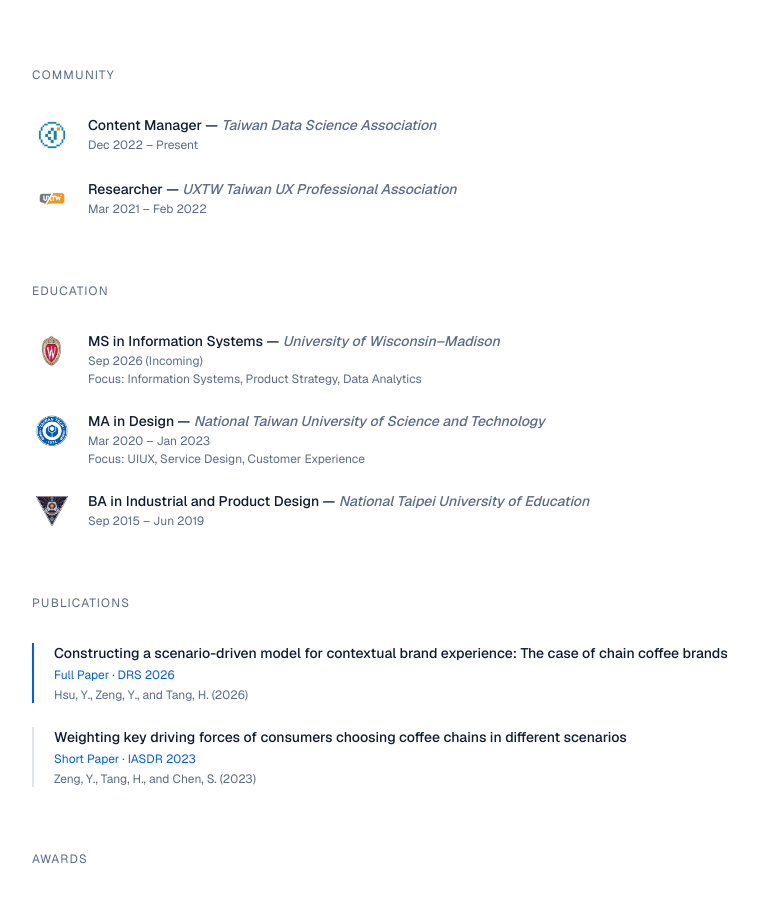
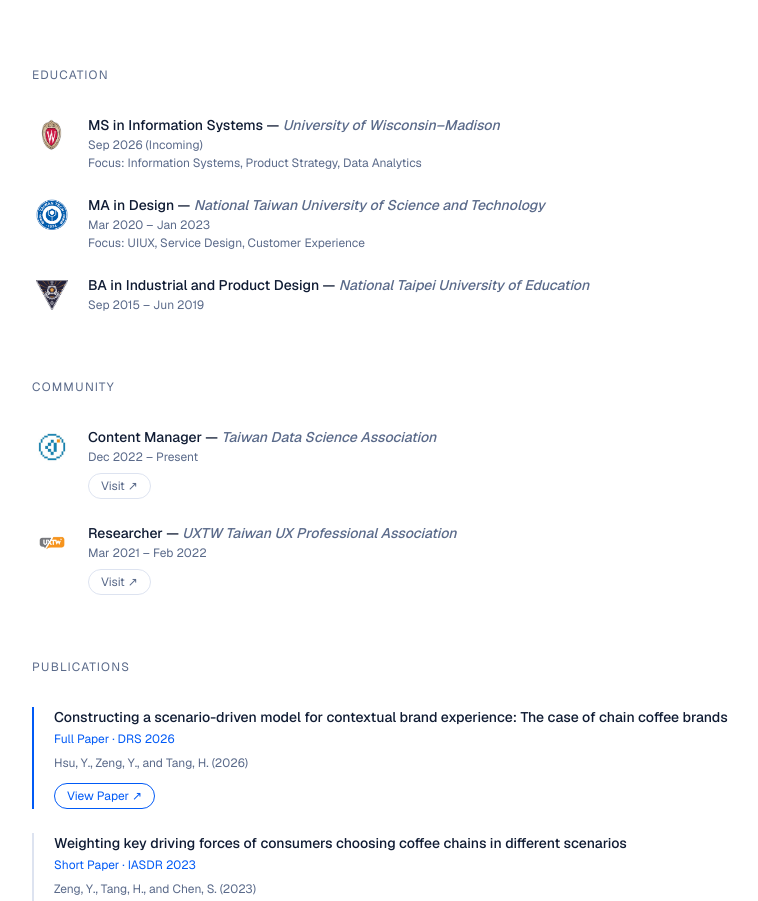
Before and after one commit to Ting1127/portfolio-next, a Next.js app: page /about in a window 1280 px wide. Shown: the part 1873-2774 px from the top of the page, without its empty margins (256-1014 px from the left). Built offline with nearby package versions, Linux system fonts and the light colour scheme.

Commit message:
add earlier work and community design sections

```diff
--- a/src/app/about/page.tsx
+++ b/src/app/about/page.tsx
@@ -11,8 +11,8 @@
   ];
 
   const community = [
-    { logo: "/logos/twds.png", title: "Content Manager", company: "Taiwan Data Science Association", period: "Dec 2022 – Present" },
-    { logo: "/logos/uxtw.png", title: "Researcher", company: "UXTW Taiwan UX Professional Association", period: "Mar 2021 – Feb 2022" },
+    { logo: "/logos/twds.png", title: "Content Manager", company: "Taiwan Data Science Association", period: "Dec 2022 – Present", link: "https://www.facebook.com/share/g/14hU21YtanM/" },
+    { logo: "/logos/uxtw.png", title: "Researcher", company: "UXTW Taiwan UX Professional Association", period: "Mar 2021 – Feb 2022", link: "https://www.facebook.com/theUXTW/?locale=zh_TW" },
   ];
 
   const education = [
@@ -27,12 +27,14 @@
       venue: "Full Paper · DRS 2026",
       citation: "Hsu, Y., Zeng, Y., and Tang, H. (2026)",
       accent: true,
+      link: "https://dl.designresearchsociety.org/drs-conference-papers/drs2026/researchpapers/69/",
     },
     {
       title: "Weighting key driving forces of consumers choosing coffee chains in different scenarios",
       venue: "Short Paper · IASDR 2023",
       citation: "Zeng, Y., Tang, H., and Chen, S. (2023)",
       accent: false,
+      link: "https://dl.designresearchsociety.org/iasdr/iasdr2023/shortpapers/46/",
     },
   ];
 
@@ -86,9 +88,8 @@
         {/* Intro */}
         <p className="text-xs tracking-widest uppercase mb-6" style={{ color: "var(--accent)" }}>About</p>
         <div className="flex flex-col md:flex-row gap-12 items-start mb-20">
-          {/* 左側文字 */}
           <div className="flex-1">
-            <h1 className="text-3xl md:text-4xl font-medium tracking-tight mb-8"style={{ color: "var(--text)" }}>
+            <h1 className="text-3xl md:text-4xl font-medium tracking-tight mb-8" style={{ color: "var(--text)" }}>
               Hi, I'm Jennie Zeng (曾鈺婷) ⟡
             </h1>
             <div className="text-base leading-relaxed space-y-5" style={{ color: "var(--text)" }}>
@@ -97,9 +98,7 @@
               <p>Right now I'm most interested in how generative AI is changing brand discovery, user decision-making, and how teams should build differently as a result.</p>
             </div>
           </div>
-          {/* 右側照片 */}
-          <div className="flex-shrink-0 w-64 md:w-72 rounded-2xl overflow-hidden"
-            style={{ aspectRatio: "3/4" }}>
+          <div className="flex-shrink-0 w-64 md:w-72 rounded-2xl overflow-hidden" style={{ aspectRatio: "3/4" }}>
             <img src="/about-photo.jpg" alt="Jennie" className="w-full h-full object-cover" />
           </div>
         </div>
@@ -109,12 +108,12 @@
           <p className="text-xs tracking-widest uppercase mb-6" style={{ color: "var(--muted)" }}>Outside of work, I love</p>
           <div className="text-sm leading-loose mb-8" style={{ color: "var(--text)" }}>
             Learning Japanese 🇯🇵<br />
-            Good coffee & matcha ☕<br />
-            Illustration & photography 📷<br />
+            Good coffee ☕ & matcha 🍵<br />
+            Illustration 🎨 & photography 📷<br />
             Travelling for food 🍜<br />
-            Exhibitions & art history 🎨<br />
+            Exhibitions & art history 🖼️<br />
             Miffy 🐰<br />
-            Blackpink 🖤
+            Blackpink 🖤🩷
           </div>
         </div>
 
@@ -134,34 +133,13 @@
             {experiences.map((e) => (
               <div key={e.company} className="flex gap-4 items-start">
                 <div className="w-10 h-10 rounded-xl overflow-hidden bg-white flex-shrink-0 flex items-center justify-center">
-  <img src={e.logo} alt={e.company}
-    className={`object-contain ${e.company.includes("Wisconsin") ? "w-full h-full" : "w-8 h-8"}`} />
-</div>
-                <div>
-                  <p className="text-sm font-medium" style={{ color: "var(--text)" }}>
-                    {e.title} — <span className="italic" style={{ color: "var(--muted)" }}>{e.company}</span>
-                  </p>
-                  <p className="text-xs mt-0.5" style={{ color: "var(--muted)" }}>{e.period} · {e.location}</p>
-                </div>
-              </div>
-            ))}
-          </div>
-        </div>
-
-        {/* Community */}
-        <div className="mb-16">
-          <p className="text-xs tracking-widest uppercase mb-8" style={{ color: "var(--muted)" }}>Community</p>
-          <div className="space-y-6">
-            {community.map((e) => (
-              <div key={e.company} className="flex gap-4 items-start">
-                <div className="w-10 h-10 rounded-xl overflow-hidden bg-white flex-shrink-0 flex items-center justify-center">
                   <img src={e.logo} alt={e.company} className="w-8 h-8 object-contain" />
                 </div>
                 <div>
                   <p className="text-sm font-medium" style={{ color: "var(--text)" }}>
                     {e.title} — <span className="italic" style={{ color: "var(--muted)" }}>{e.company}</span>
                   </p>
-                  <p className="text-xs mt-0.5" style={{ color: "var(--muted)" }}>{e.period}</p>
+                  <p className="text-xs mt-0.5" style={{ color: "var(--muted)" }}>{e.period} · {e.location}</p>
                 </div>
               </div>
             ))}
@@ -189,6 +167,33 @@
           </div>
         </div>
 
+        {/* Community */}
+        <div className="mb-16">
+          <p className="text-xs tracking-widest uppercase mb-8" style={{ color: "var(--muted)" }}>Community</p>
+          <div className="space-y-6">
+            {community.map((e) => (
+              <div key={e.company} className="flex gap-4 items-start">
+                <div className="w-10 h-10 rounded-xl overflow-hidden bg-white flex-shrink-0 flex items-center justify-center">
+                  <img src={e.logo} alt={e.company} className="w-8 h-8 object-contain" />
+                </div>
+                <div>
+                  <p className="text-sm font-medium" style={{ color: "var(--text)" }}>
+                    {e.title} — <span className="italic" style={{ color: "var(--muted)" }}>{e.company}</span>
+                  </p>
+                  <p className="text-xs mt-0.5 mb-2" style={{ color: "var(--muted)" }}>{e.period}</p>
+                  {e.link && (
+                    <a href={e.link} target="_blank"
+                      className="text-xs px-3 py-1 rounded-full border inline-block hover:opacity-80 transition-opacity"
+                      style={{ borderColor: "var(--border)", color: "var(--muted)" }}>
+                      Visit ↗
+                    </a>
+                  )}
+                </div>
+              </div>
+            ))}
+          </div>
+        </div>
+
         {/* Publications */}
         <div className="mb-16">
           <p className="text-xs tracking-widest uppercase mb-8" style={{ color: "var(--muted)" }}>Publications</p>
@@ -197,8 +202,15 @@
               <div key={p.title} className="pl-5 border-l-2"
                 style={{ borderColor: p.accent ? "var(--accent)" : "var(--border)" }}>
                 <p className="text-sm font-medium mb-1" style={{ color: "var(--text)" }}>{p.title}</p>
-                <p className="text-xs mb-1" style={{ color: "var(--accent)" }}>{p.venue}</p>
-                <p className="text-xs" style={{ color: "var(--muted)" }}>{p.citation}</p>
+                <p className="text-xs mb-2" style={{ color: "var(--accent)" }}>{p.venue}</p>
+                <p className="text-xs mb-3" style={{ color: "var(--muted)" }}>{p.citation}</p>
+                {p.link && (
+                  <a href={p.link} target="_blank"
+                    className="text-xs px-3 py-1 rounded-full border inline-block hover:opacity-80 transition-opacity"
+                    style={{ borderColor: "var(--accent)", color: "var(--accent)" }}>
+                    View Paper ↗
+                  </a>
+                )}
               </div>
             ))}
           </div>
```
